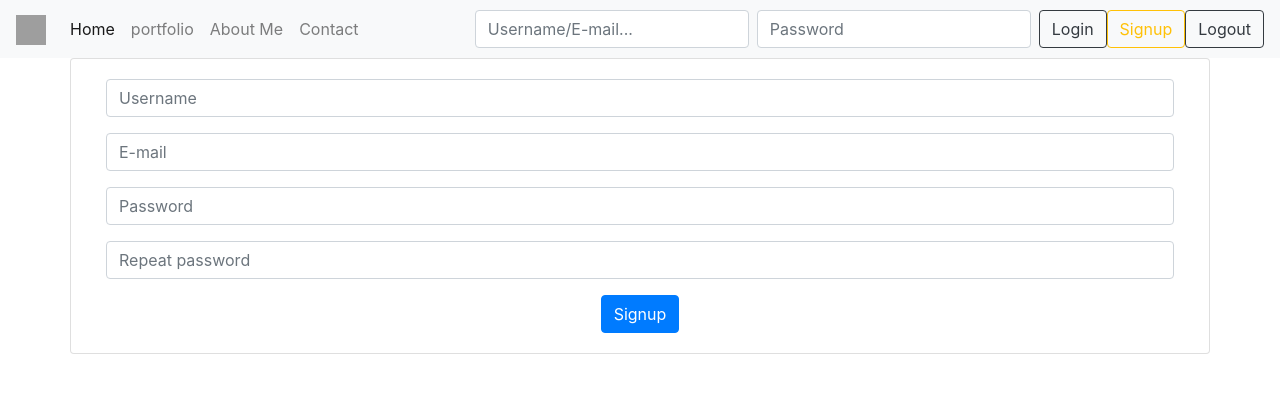
After one commit to ItaMus90/login_app_v1, a PHP site: page /includes/inc_signup.php in a window 1280 px wide. The commit adds this page. Shown: the top 393 px of the page. Run offline with PHP 8.4, Linux system fonts and the light colour scheme; grey boxes are pictures that could not be loaded.

Commit message:
login_app_v1

```diff
--- a/header.php
+++ b/header.php
@@ -56,7 +56,7 @@
 
                 </form>
 
-                <a class="btn btn-outline-warning my-2 my-sm-0" href="signup.php">Signup</a>
+                <a class="btn btn-outline-warning my-2 my-sm-0" href="includes/inc_signup.php">Signup</a>
 
                 <form class="form-inline my-2 my-lg-0" action="includes/inc_logout.php" method="post">
 
--- /dev/null
+++ b/includes/inc_signup.php
@@ -0,0 +1,36 @@
+<?php require "../header.php"; ?>
+
+    <div class="container h-100">
+
+        <div class="row h-100 justify-content-center align-items-center">
+
+            <div class="card col-12">
+                <div class="card-body text-center">
+
+                <form method="post" action="includes/inc_signup.php">
+
+                    <div class="form-group">
+                        <input type="text" class="form-control" name="uid" placeholder="Username">
+                    </div>
+                    <div class="form-group">
+                        <input type="email" class="form-control" name="mail" placeholder="E-mail">
+                    </div>
+                    <div class="form-group">
+                        <input type="password" class="form-control" name="pwd" placeholder="Password">
+                    </div>
+                    <div class="form-group">
+                        <input type="password" class="form-control" name="pwd-repeat" placeholder="Repeat password">
+                    </div>
+
+                    <button type="submit" class="btn btn-primary" name="signup-submit">Signup</button>
+                </form>
+
+                </div>
+            </div>
+
+        </div>
+
+    </div>
+
+
+<?php require "../footer.php"; ?>
--- a/index.php
+++ b/index.php
@@ -1,5 +1,5 @@
 <?php require "header.php"; ?>
-
+    <!-- 30 -->
     <div class="container h-100">
 
         <div class="row h-100 justify-content-center align-items-center">
```
Also changed, not shown: signup.php (deleted).
